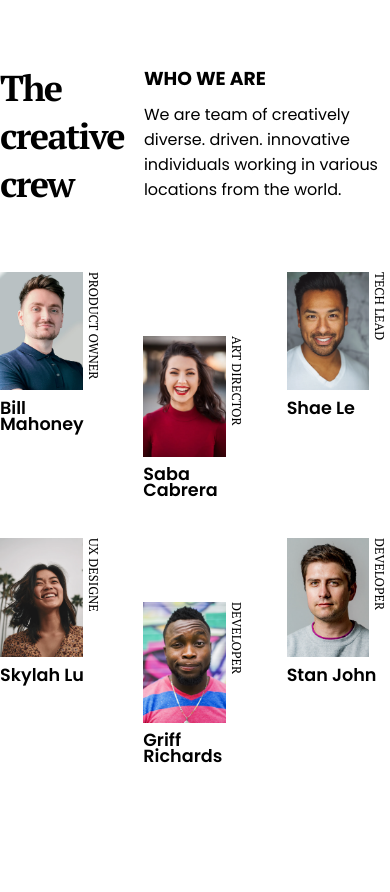
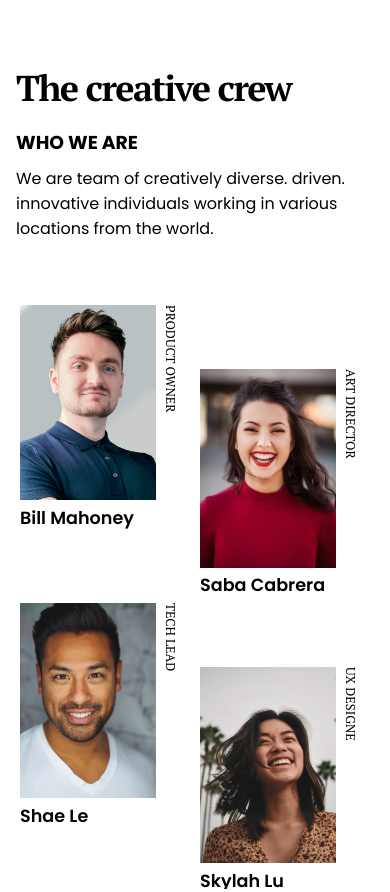
Before and after one commit to CierreyCity/dev-challenges, a plain HTML site: page My_team_page/index.html in a window 390 px wide. Shown: the top 892 px of the page. Before the commit the page ends 844 px from the top, so only its background shows below. Drawn offline with Linux system fonts and the light colour scheme.

Commit message:
Mobile responsive

```diff
--- a/My_team_page/style.css
+++ b/My_team_page/style.css
@@ -82,7 +82,7 @@ body {
   line-height: 1rem;
   text-transform: uppercase;
   font-family: "PT Serif", serif;
-  margin-left: 2px;
+  margin-left: 6px;
 }
 
 .name {
@@ -97,3 +97,44 @@ body {
 .card:nth-child(3n + 2) {
   margin-top: 4rem;
 }
+
+/* Responsive */
+
+/* Medium screens - cartes par 2 */
+@media screen and (max-width: 900px) {
+  .cards {
+    display: grid;
+    grid-template-columns: repeat(2, 1fr);
+    margin: 20px;
+    gap: 10px; /* réduit l’espace entre les cartes */
+  }
+
+  .card-img img {
+    width: 80%;
+    height: auto;
+  }
+
+  .header {
+    flex-direction: column;
+    align-items: flex-start;
+    gap: 1rem;
+    margin-left: 1rem;
+  }
+
+  .card-img img {
+    width: 80%;
+    height: auto;
+  }
+
+  .text {
+    margin-left: 0;
+  }
+
+  .card:nth-child(2n) {
+    margin-top: 4rem;
+  }
+
+  .card:nth-child(2n + 1) {
+    margin-top: 0;
+  }
+}
```
